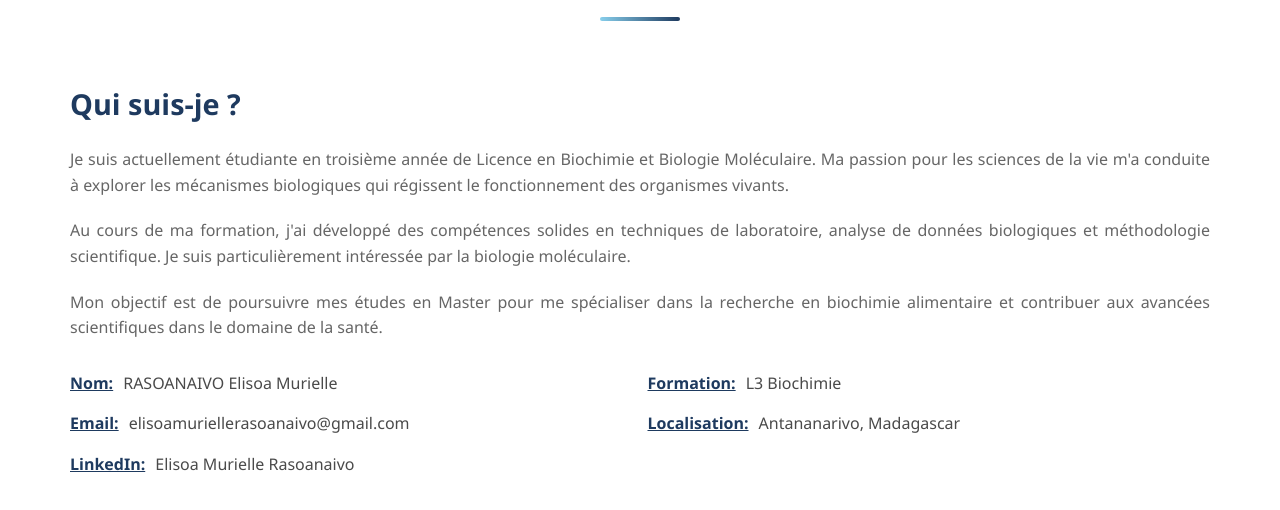
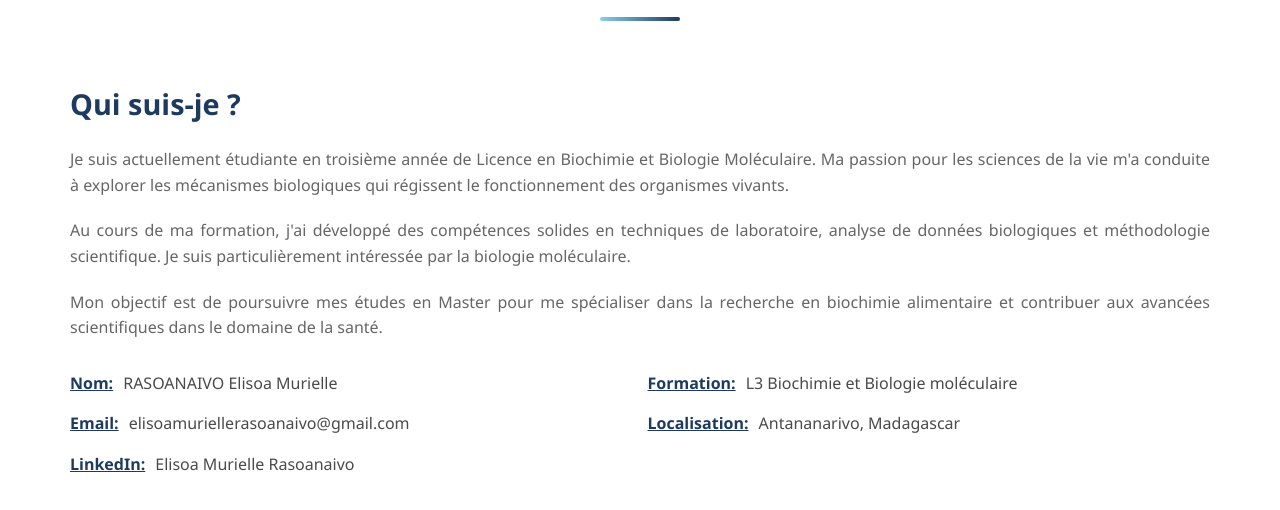
Before and after one commit to Elisoaras/Elisoaras.github.io, a plain HTML site: page about.html in a window 1280 px wide. Shown: the part 230-740 px from the top of the page. Drawn offline with Linux system fonts and the light colour scheme.

Commit message:
Update education details in about.html

```diff
--- a/about.html
+++ b/about.html
@@ -58,7 +58,7 @@
                             </div>
                             <div class="info-item">
                                 <span>Formation:</span>
-                                <span>L3 Biochimie</span>
+                                <span>L3 Biochimie et Biologie moléculaire</span>
                             </div>
                             <div class="info-item">
                                 <span>Email:</span>
```
